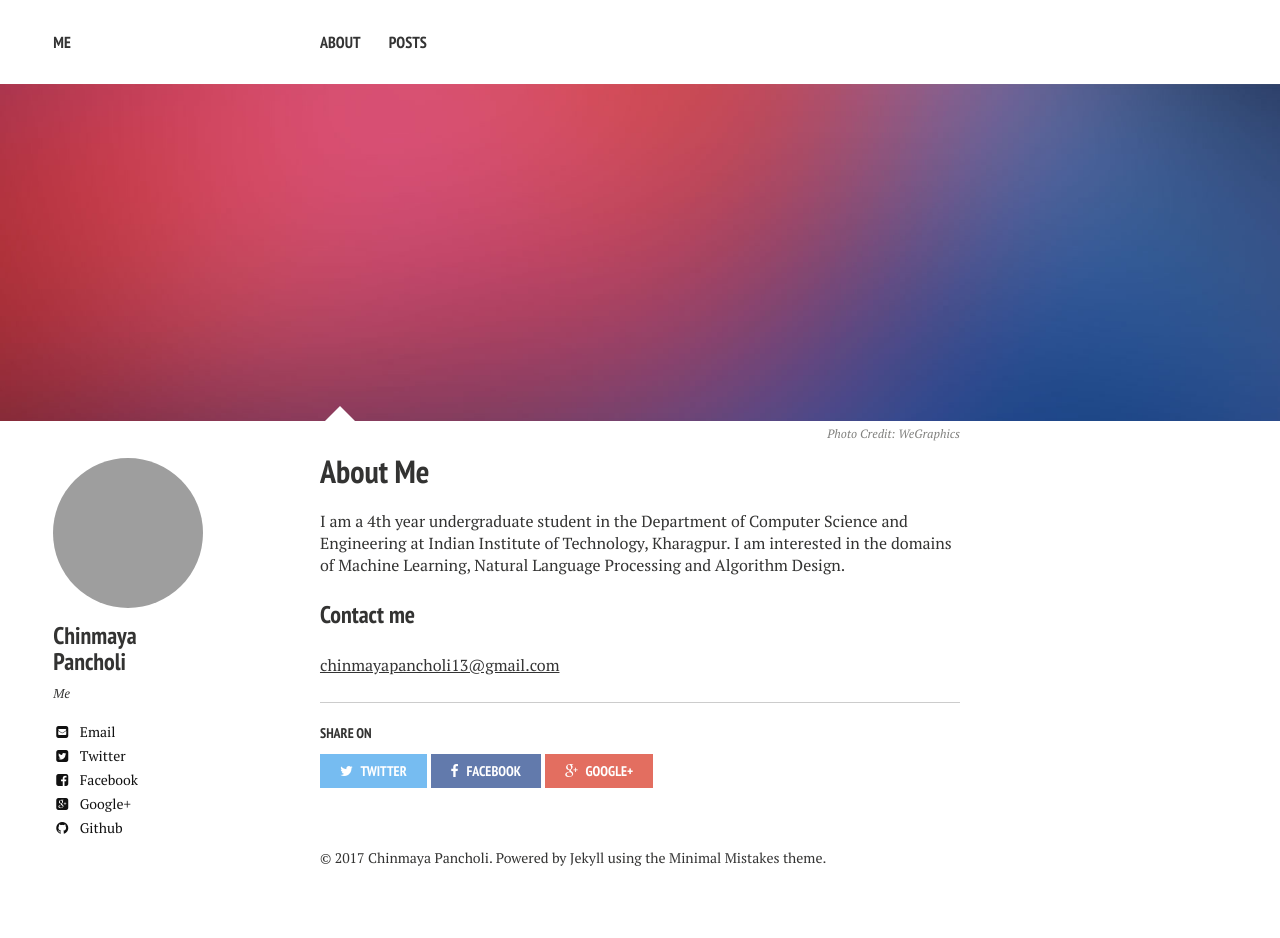
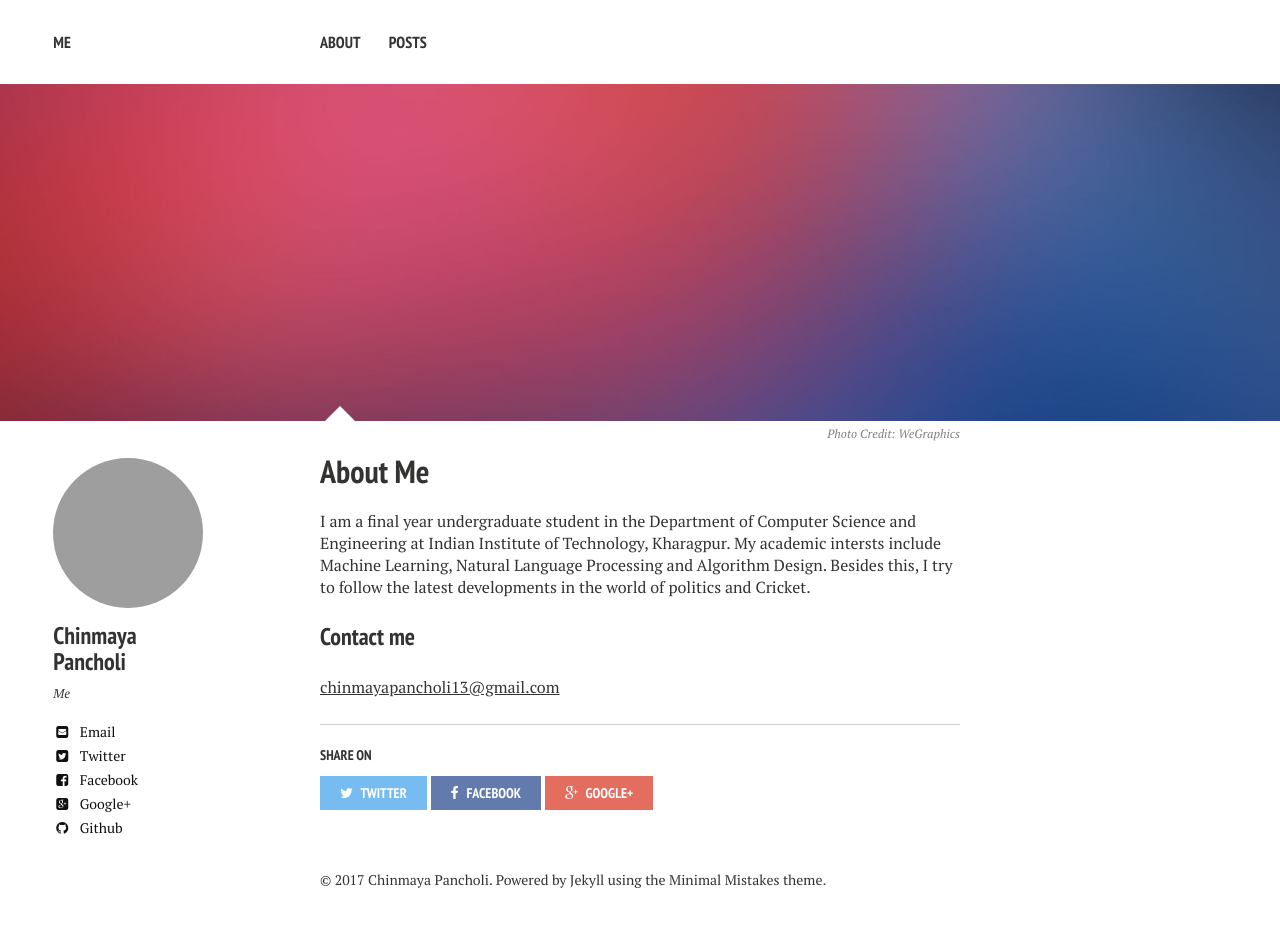
Before and after one commit to chinmayapancholi13/chinmayapancholi13.github.io, a Jekyll site: the page built from about/index.md, in a window 1280 px wide. Built offline with Jekyll 4.4.1, drawn with Linux system fonts in a browser that asks for light colours; nearby versions of some CDN libraries; before the commit the page ends 916 px from its top, so only the background shows below that; grey boxes are pictures that could not be loaded.

Commit message:
updated desc and image

```diff
--- a/_config.yml
+++ b/_config.yml
@@ -9,7 +9,6 @@ url:
 
 # Jekyll configuration
 
-theme: jekyll-theme-cayman
 permalink:   /:categories/:title/
 markdown:    kramdown
 highlighter: rouge
--- a/about/index.md
+++ b/about/index.md
@@ -10,9 +10,10 @@ image:
   creditlink: http://wegraphics.net/downloads/free-ultimate-blurred-background-pack/
 ---
 
-I am a 4th year undergraduate student in the Department of Computer Science and Engineering at Indian
-Institute of Technology, Kharagpur. I am interested in the domains of Machine Learning,
-Natural Language Processing and Algorithm Design.
+I am a final year undergraduate student in the Department of Computer Science and Engineering at Indian
+Institute of Technology, Kharagpur. My academic intersts include Machine Learning, Natural Language Processing
+and Algorithm Design.
+Besides this, I try to follow the latest developments in the world of politics and Cricket.
 
 ### Contact me
 
```
Also changed, not shown: images/gsoc.png, images/gsoc_.png (added).
